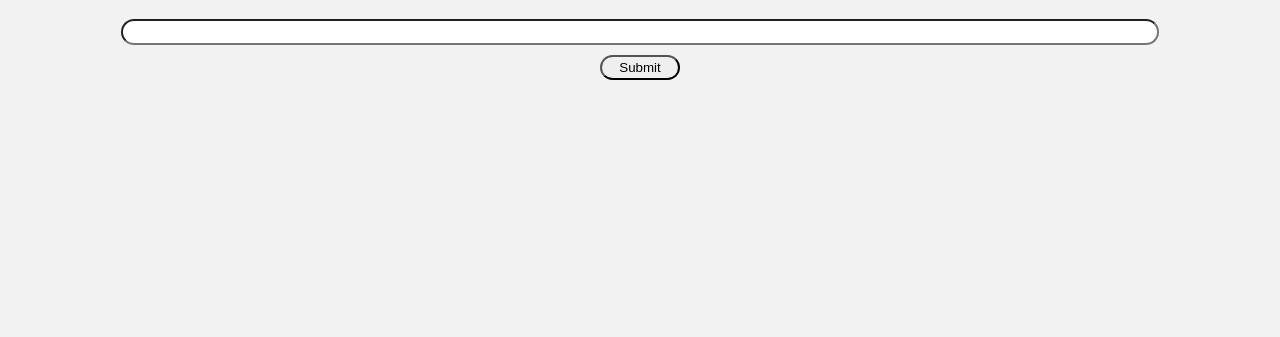
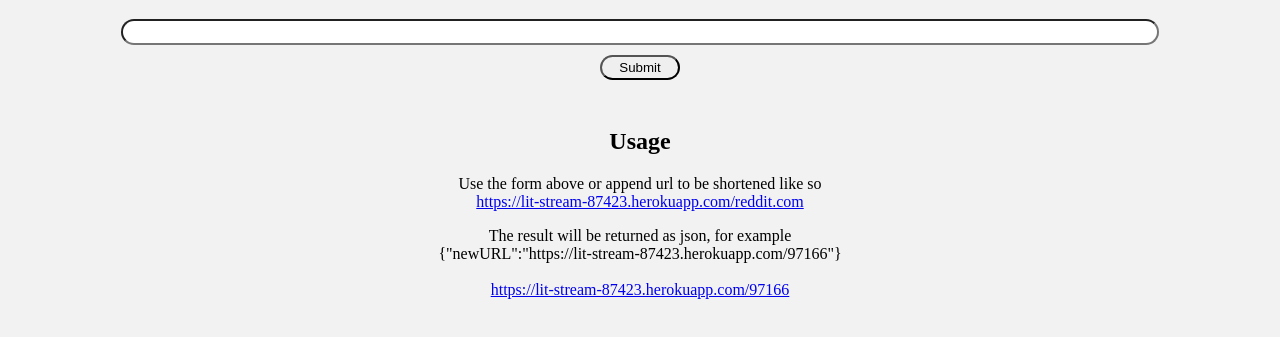
Before and after one commit to 1moosey1/urlshortener-ms, a website: page public/index.html in a window 1280 px wide. Shown: the part 61-398 px from the top of the page. Drawn offline with Linux system fonts and the light colour scheme.

Commit message:
Fixed bug allowing multiples of the same url to be inserted and updated README

```diff
--- a/api/urlshortener.js
+++ b/api/urlshortener.js
@@ -55,6 +55,8 @@ function findExistingKey(urlkey, db, response) {
 function findExistingUrl(postedURL, db, response) {
 
     var collection = db.collection("urlkeys");
+    postedURL = validateUrl(postedURL);
+
     collection.findOne({ url:postedURL }, function (err, doc) {
 
         if (err)
@@ -74,7 +76,6 @@ function findExistingUrl(postedURL, db, response) {
 function newKey(postedURL, collection, response) {
 
     var urlkey = Math.floor((Math.random() * 99999));
-    postedURL = validateUrl(postedURL);
 
     collection.insertOne({ urlkey: urlkey, url: postedURL }, function (err) {
 
--- a/public/index.html
+++ b/public/index.html
@@ -19,5 +19,26 @@
 
     </form>
 
+    <br />
+    <h2>Usage</h2>
+    <p>
+        Use the form above or append url to be shortened like so
+        <br />
+        <a href="https://lit-stream-87423.herokuapp.com/reddit.com">
+            https://lit-stream-87423.herokuapp.com/reddit.com
+        </a>
+    </p>
+
+    <p>
+        The result will be returned as json, for example
+        <br />
+        {"newURL":"https://lit-stream-87423.herokuapp.com/97166"}
+
+        <br /><br />
+        <a href="https://lit-stream-87423.herokuapp.com/97166">
+            https://lit-stream-87423.herokuapp.com/97166
+        </a>
+    </p>
+
 </body>
 </html>
```
Also changed, not shown: 1 other file.
